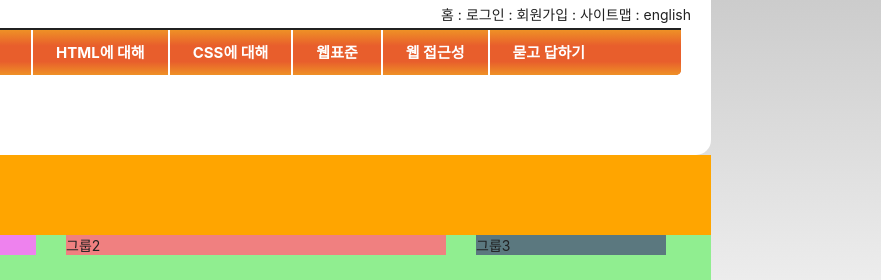
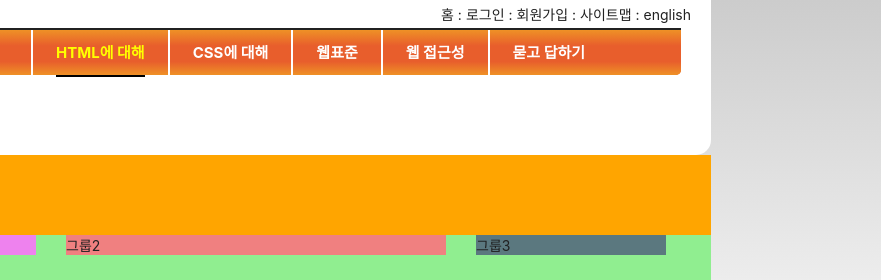
Before and after one commit to Sunny-SunHeeJung/HTML5, a plain HTML site: page index.html in a window 1280 px wide. Shown: the top 280 px of the page, 399-1280 px from the left. Drawn offline with Linux system fonts and the light colour scheme; a web font is replaced by a local one.

Commit message:
버트 라인 생성

```diff
--- a/styles/style.css
+++ b/styles/style.css
@@ -119,6 +119,16 @@ body {
   text-shadow: 1px 1px 0 #000 -1px -1px 0 #000;
 }
 
+.is-active .menu-button {
+  color: #ff0;
+}
+
+.is-active .menu-button::after {
+  content: "";
+  display: block;
+  border-top: 2px solid #000;
+}
+
 .sub-menu{
   background-color: pink;
   position: absolute;
```
